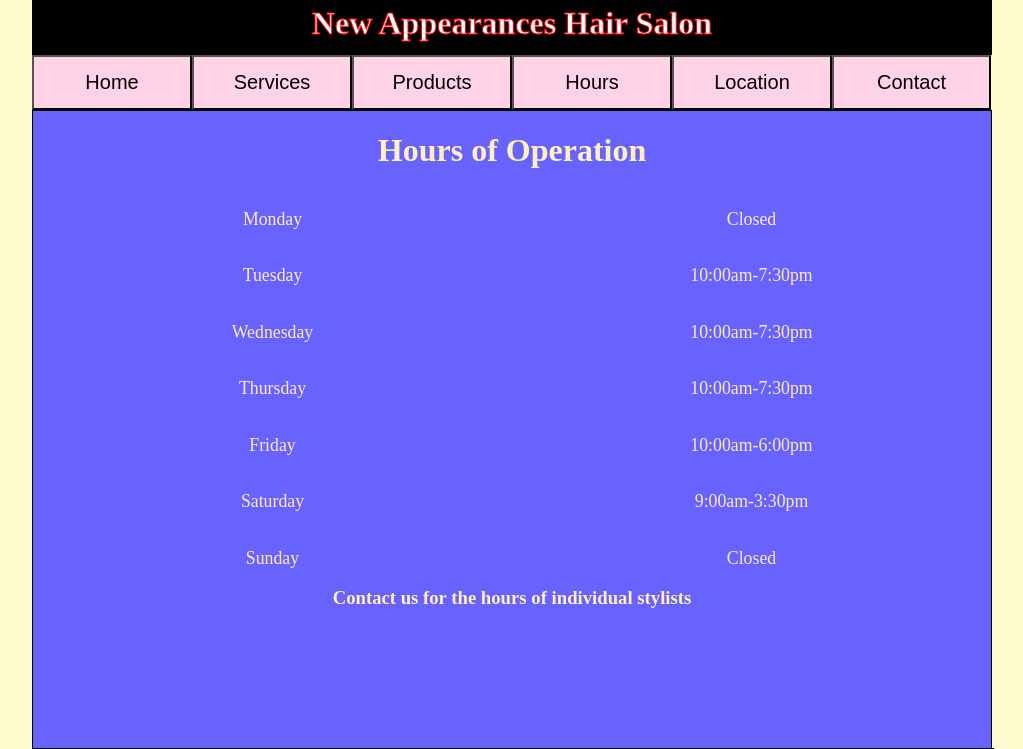
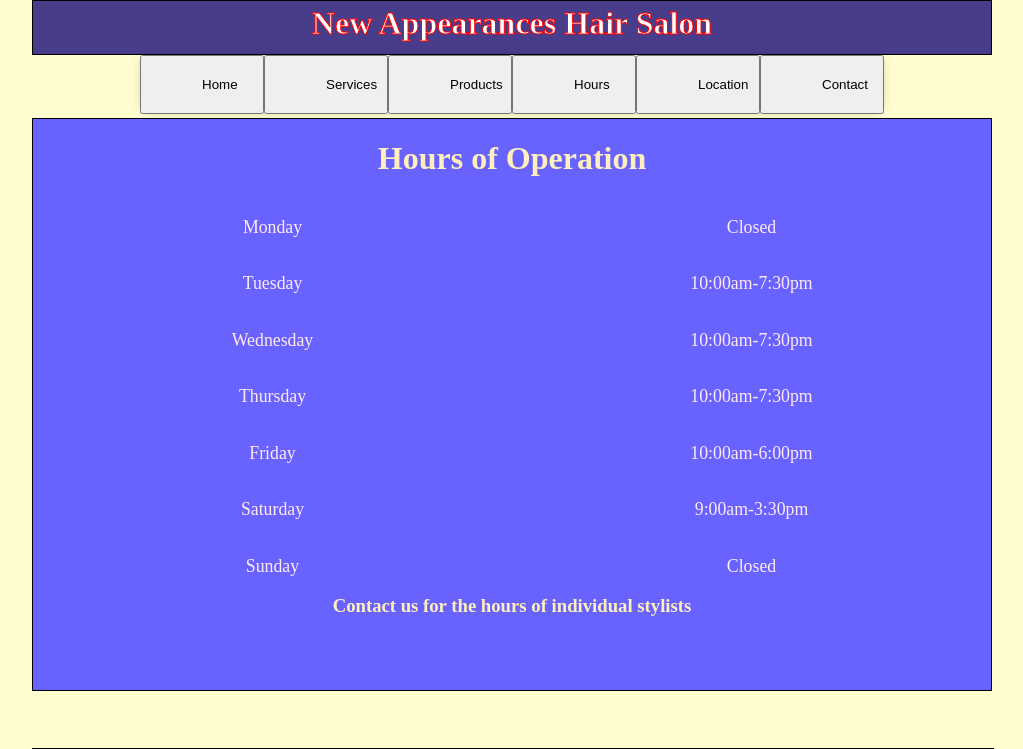
Before and after one commit to lobobabysaurus/NewAppearances, a Django app: page /hours/ in a window 1280 px wide. Shown: the top 749 px of the page, without its empty margins (128-1151 px from the left). Run offline with Django 3.2, Linux system fonts and the light colour scheme; data comes from the database, SQL or seed files in the repository; some libraries are stand-ins or nearby versions.

Commit message:
Modified navbar look, added drop down options for services, added alternating row colors in services

```diff
--- a/base/static/base/css/base.css
+++ b/base/static/base/css/base.css
@@ -30,23 +30,83 @@
     overflow: auto;
 }
 
-.navBar {
-    font-size: 0;
-    padding: 0;
-    margin: 0;
+
+/* START drop-down nav bar structure */
+nav {
+	margin: auto;
+	text-align: center;
 }
 
-.navBar > button {
-    height: 55px;
-    font-size: 20px;
-    background-color: #ffd2e5;
-}
-.navBar > button:hover {
-    background-color: lightseagreen;
+ul, li {
+    margin: 0;
+    padding: 0;
+    border: 0;
+    position:relative
 }
 
+nav ul ul {
+    display: none;
+}
+	nav ul li:hover > ul {
+		display: block;
+                z-index: 1000;
+	}
+
+nav ul {
+    background: #efefef;
+    box-shadow: 0px 0px 9px rgba(0,0,0,0.15);
+    border-radius: 10px;
+    list-style: none;
+    position: relative;
+    display: inline-table;
+}
+	nav ul:after {
+	    display: block;
+	}
+
+	nav ul li {
+		float: left;
+	}
+		nav ul li:hover {
+			background: #4b545f;
+		}
+			nav ul li:hover button {
+				color: black;
+			}
+
+		nav ul li button {
+			display: block;
+                        padding: 20px 60px;
+			color: black;
+		}
+	nav ul ul {
+		background: #5f6975;
+                border-radius: 0px;
+                padding: 0;
+		position: absolute;
+                top: 100%;
+	}
+		nav ul ul li {
+			float: none;
+			border-top: 1px solid #6b727c;
+			border-bottom: 1px solid #575f6a;
+                        position: relative;
+		}
+			nav ul ul li button {
+				padding: 15px 55px
+				color: black;
+			}
+				nav ul ul li button:hover {
+					background: #4b545f;
+                                        color: white;
+				}
+	nav ul ul ul {
+		position: absolute; left: 100%; top:0;
+	}
+/* END drop-down nav bar structure */
+
 .header {
-    background-color: #000000;
+    background-color: darkslateblue;
     border: 1px solid black;
 }
 
--- a/base/templates/base/base.html
+++ b/base/templates/base/base.html
@@ -21,19 +21,33 @@
         {% endblock %}
     </head>
     <body>
-        <div class = "header" id="templateHeader">
+        <div class ="header" id="templateHeader">
             <h1 id="headerText">
                 New Appearances Hair Salon
             </h1>
         </div>
-        <div class = "navBar" id="navBarContainer">
-            <button id="home">Home</button>
-            <button id="services">Services</button>
-            <button id="products">Products</button>
-            <button id="hours">Hours</button>
-            <button id="location">Location</button>
-            <button id="contact">Contact</button>
-        </div>
+
+        <div class ="navBar" id="navBarContainer">
+        <nav>
+         <ul>
+            <li><button id="home">Home</button></li>
+            <li><button id="services">Services</button>
+                <ul>
+                  <li><button id="services/haircuts">Haircuts</button></li>
+		  <li><button id="services/colors">Colors</button></li>
+                  <li><button id="services/straightening">Straightening</button></li>
+                  <li><button id="services/skincare">Skincare</button></li>
+                  <li><button id="services/perms">Perms</button></li>
+                </ul>
+            </li>
+            <li><button id="products">Products</button></li>
+            <li><button id="hours">Hours</button></li>
+            <li><button id="location">Location</button></li>
+            <li><button id="contact">Contact</button></li>
+         </ul>
+      </nav>
+    </div>
+
         <div class = "content" id="templateContent">
             {%  block body %}
             {%  endblock %}
```
Also changed, not shown: services/static/services/services.css (+22 -0 lines), services/templates/services/services.html (+12 -16 lines).
